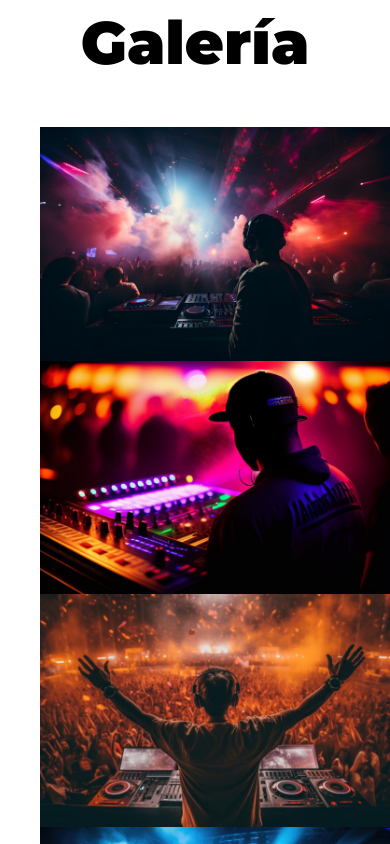
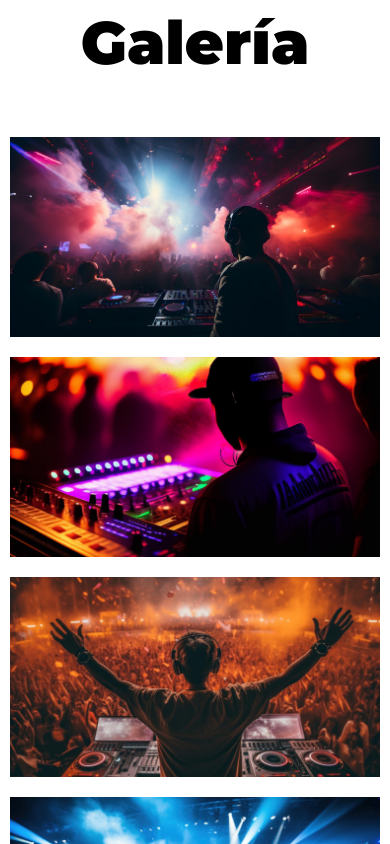
Before and after one commit to Aikarubi/festival-de-musica, a website: page index.html in a window 390 px wide. Shown: the part 4580-5424 px from the top of the page. Drawn offline with Linux system fonts and the light colour scheme.

Commit message:
grid y responsive a la galeria

```diff
--- a/index.html
+++ b/index.html
@@ -164,7 +164,7 @@
     <section id="galeria" class="galeria">
         <h3>Galería</h3>
 
-        <ul class="galeria-imagenes"></ul>
+        <div class="galeria-imagenes"></div>
     </section>
 
     <section id="boletos" class="contenedor-boletos">
--- /dev/null
+++ b/src/scss/layout/_galeria.scss
@@ -0,0 +1,28 @@
+@use '../base/variables' as v;
+@use '../base/mixins' as m;
+
+.galeria {
+    @include m.contenedor;
+
+    &-imagenes {
+        @include m.grid(1, 2rem);
+
+        @include m.telefono {
+            @include m.grid(2, 2rem);
+        }
+
+        @include m.tablet {
+            @include m.grid(3, 2rem);
+        }
+
+        @include m.desktop {
+            @include m.grid(4, 2rem);
+        }
+
+        img {
+            height: 20rem;
+            object-fit: cover;
+            margin: 1rem 0;
+        }
+    }
+}
--- a/src/scss/layout/_index.scss
+++ b/src/scss/layout/_index.scss
@@ -2,5 +2,6 @@
 @forward 'video';
 @forward '_festival';
 @forward '_lineup';
+@forward '_galeria';
 @forward '_boletos';
 @forward '_footer';
```
Also changed, not shown: build/css/app.css.
